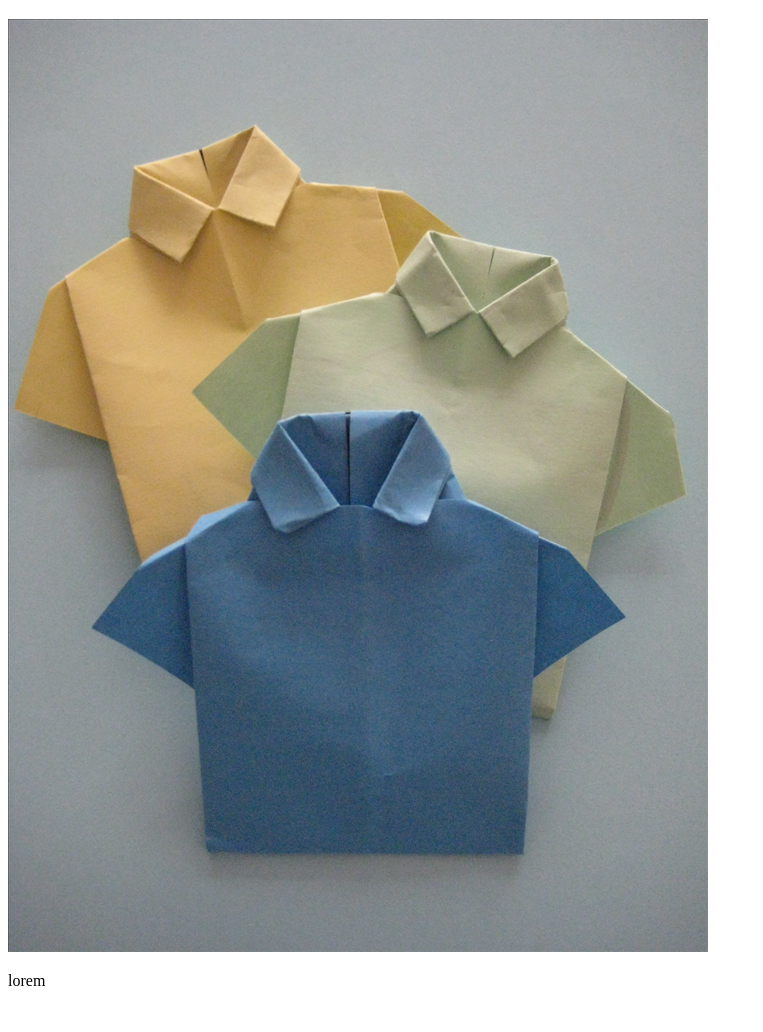
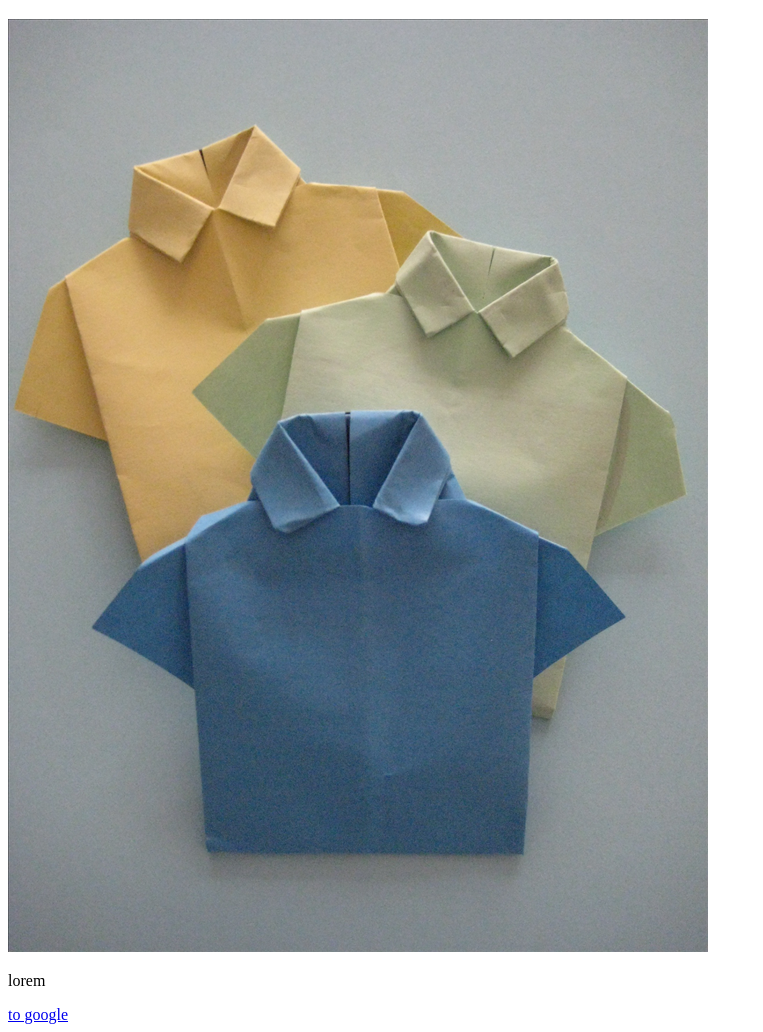
Before and after one commit to me9225/existing_project, a plain HTML site: page index.html in a window 1280 px wide. Shown: the part 61-1093 px from the top of the page, without its empty margins (0-763 px from the left). Before the commit the page ends 1067 px from the top, so only its background shows below. Drawn offline with Linux system fonts and the light colour scheme.

Commit message:
add link

```diff
--- a/index.html
+++ b/index.html
@@ -10,5 +10,6 @@
     <h1>hello</h1>
     <img src="images/img.png">
     <p>lorem</p>
+    <a href="https://www.google.com">to google</a>
 </body>
 </html>
```
